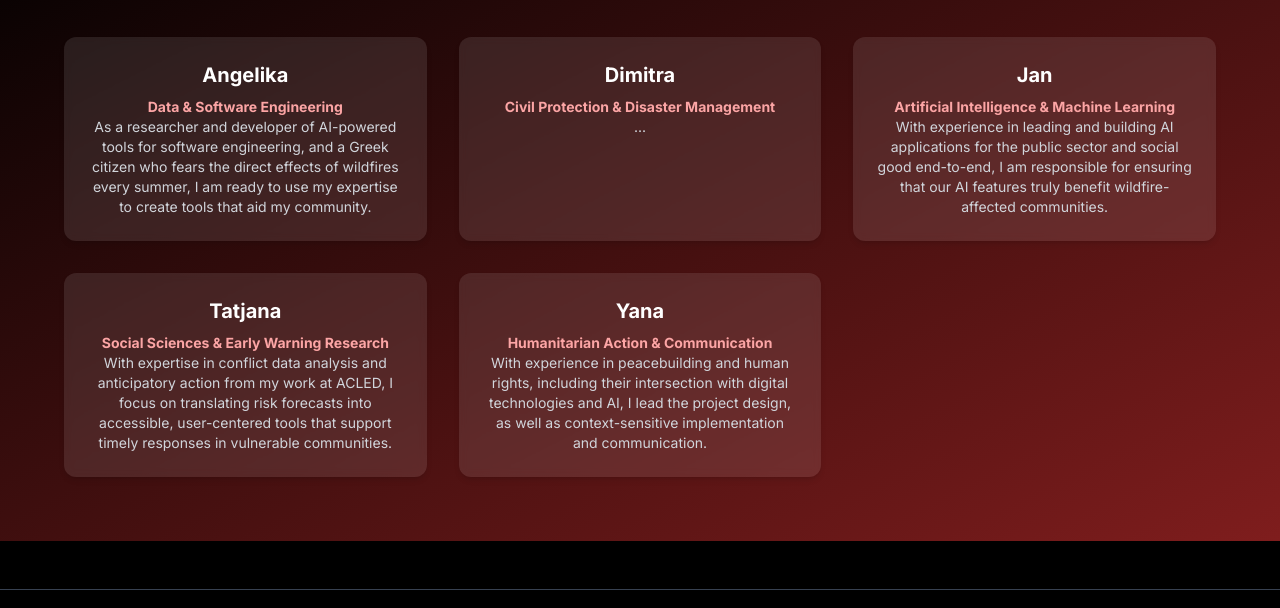
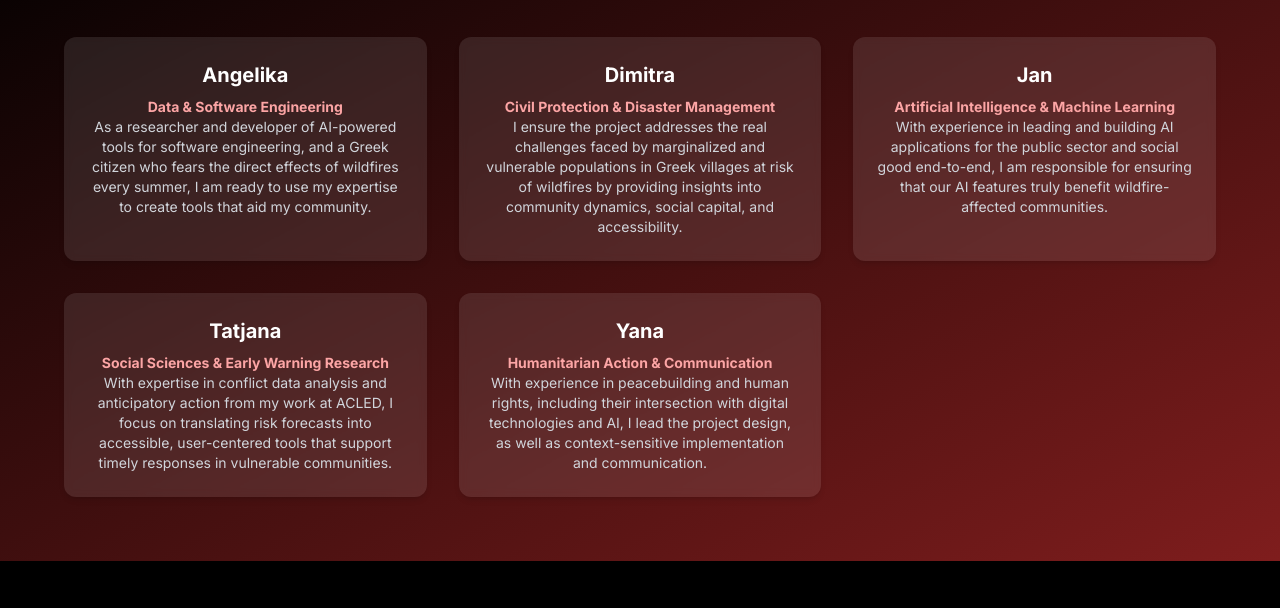
Before and after one commit to JP-Thoma/EW4A-ITU-Hackathon-2025, a plain HTML site: page docs/index.html in a window 1280 px wide. Shown: the part 1611-2219 px from the top of the page. Drawn offline with nearby package versions, Linux system fonts and the light colour scheme.

Commit message:
team content update

```diff
--- a/docs/index.html
+++ b/docs/index.html
@@ -72,7 +72,7 @@
           <div class="bg-white/10 backdrop-blur-sm p-6 rounded-xl shadow-md">
             <h3 class="text-xl font-semibold mb-2 text-white">Dimitra</h3>
             <p class="text-sm text-red-300"><b>Civil Protection & Disaster Management </b></p>
-            <p class="text-sm text-gray-300">...</p>
+            <p class="text-sm text-gray-300">I ensure the project addresses the real challenges faced by marginalized and vulnerable populations in Greek villages at risk of wildfires by providing insights into community dynamics, social capital, and accessibility.</p>
           </div>
           <div class="bg-white/10 backdrop-blur-sm p-6 rounded-xl shadow-md">
             <h3 class="text-xl font-semibold mb-2 text-white">Jan</h3>
```
